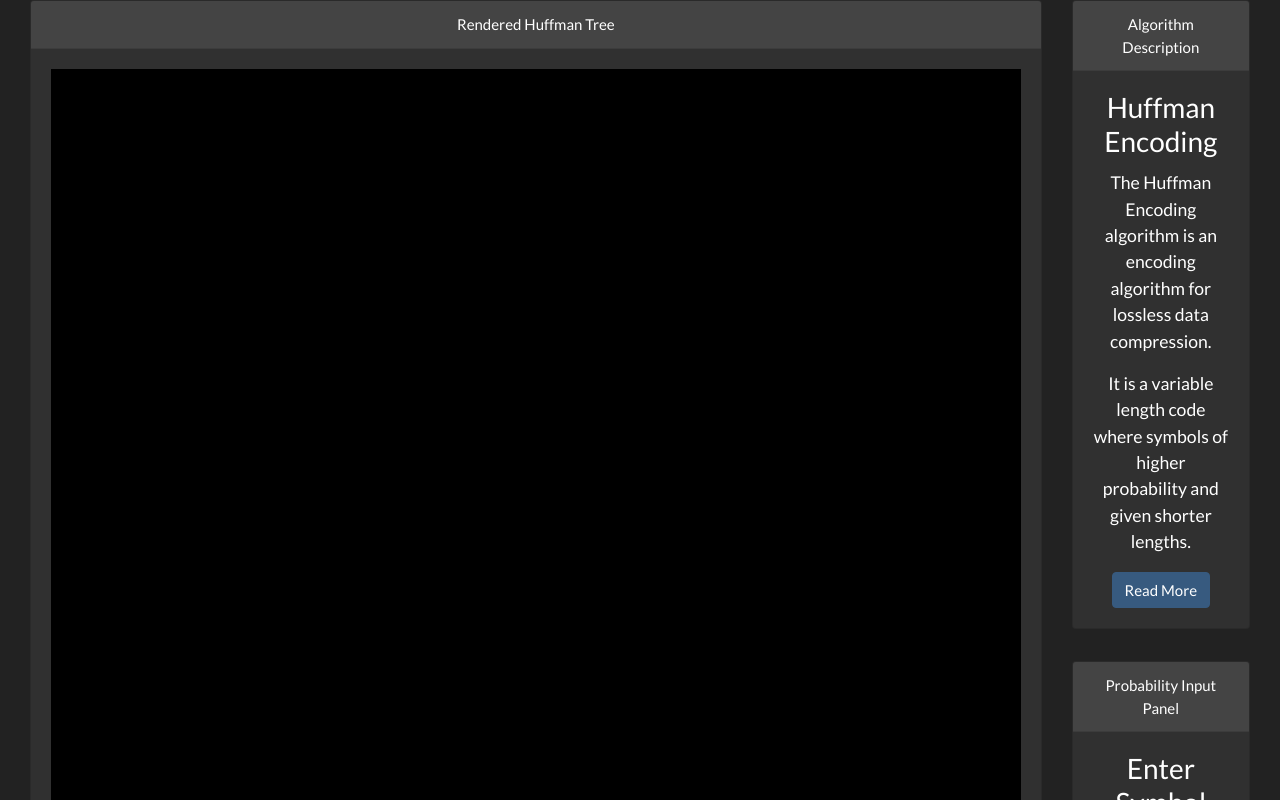
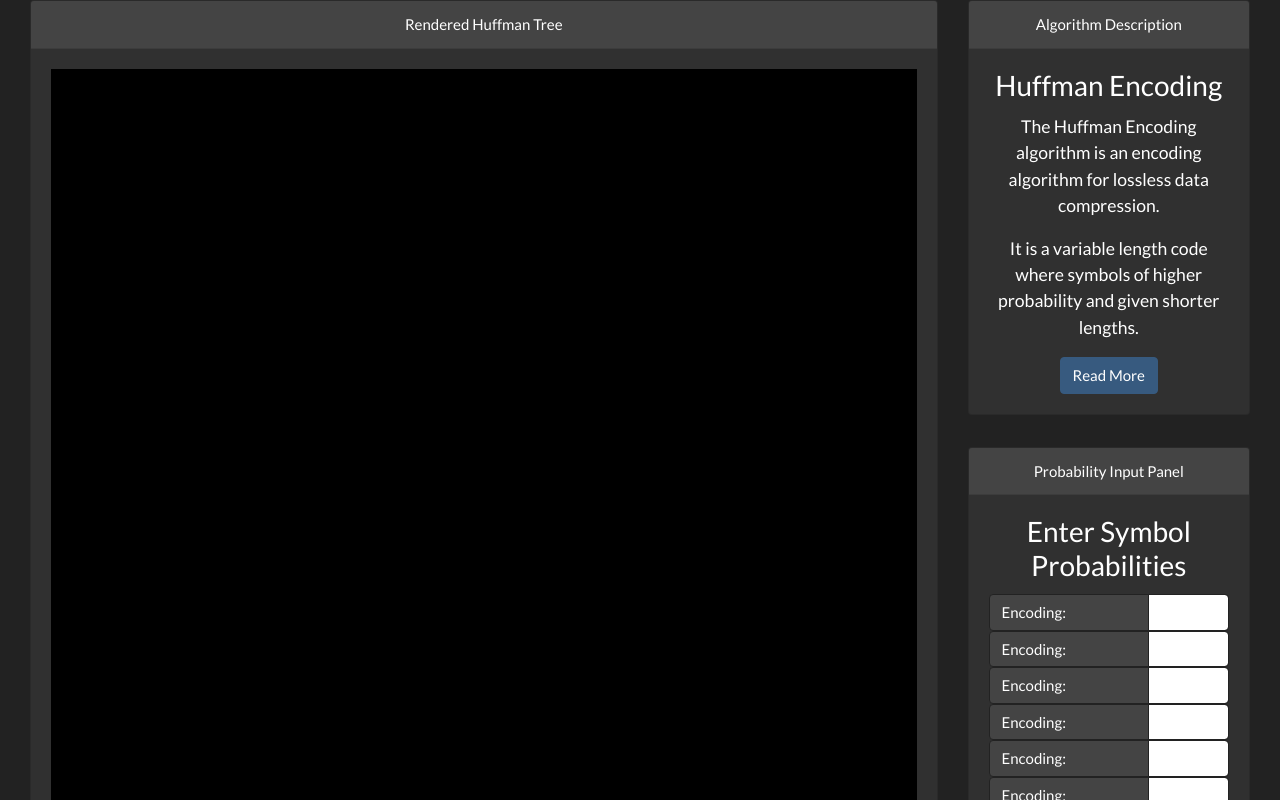
Before and after one commit to V-Wong/Huffman-Encoding, a React (Create React App) app: page / in a window 1280 px wide. Shown: the top 800 px of the page. Built offline with nearby package versions, Linux system fonts and the light colour scheme.

Commit message:
Increase control panel column size

```diff
--- a/src/components/HuffmanPanel.tsx
+++ b/src/components/HuffmanPanel.tsx
@@ -34,11 +34,11 @@ function HuffmanPanel() {
   return (
     <Container fluid>
       <Row>
-        <Col xs={10}>
+        <Col xs={9}>
           <Canvas nodes={nodesList.filter(node => node.probability !== 0)} encoding={selectedEncoding} />
         </Col>
 
-        <Col xs={2}>
+        <Col xs={3}>
           <AlgorithmDescription />
 
           <Card
@@ -58,7 +58,7 @@ function HuffmanPanel() {
                     >
                       <InputGroup.Text
                         style={{
-                          width: "8rem",
+                          width: "10rem",
                           color: selectedEncoding && selectedEncoding === encodings[i]
                             ? "red" : "white"
                         }}
```
